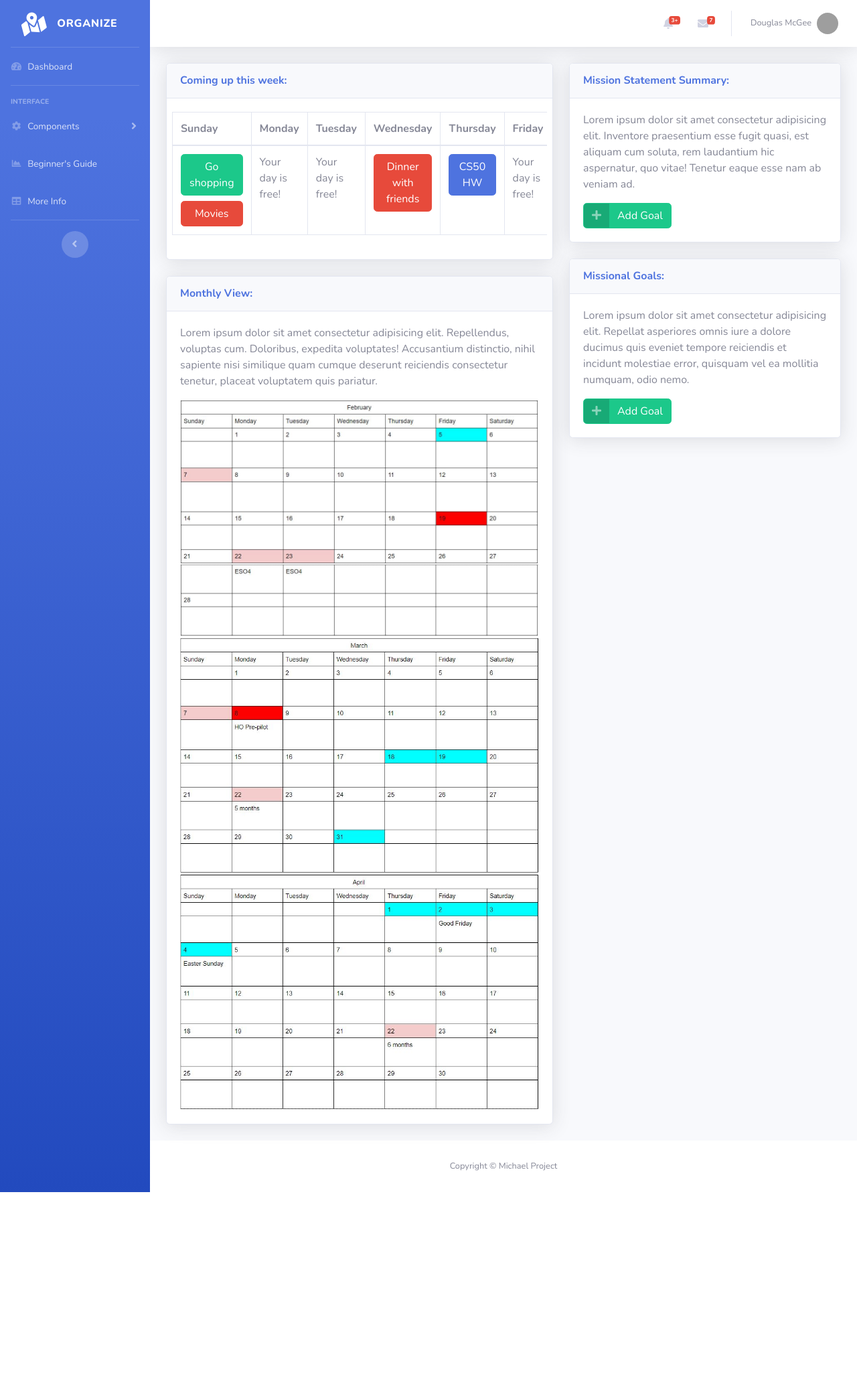
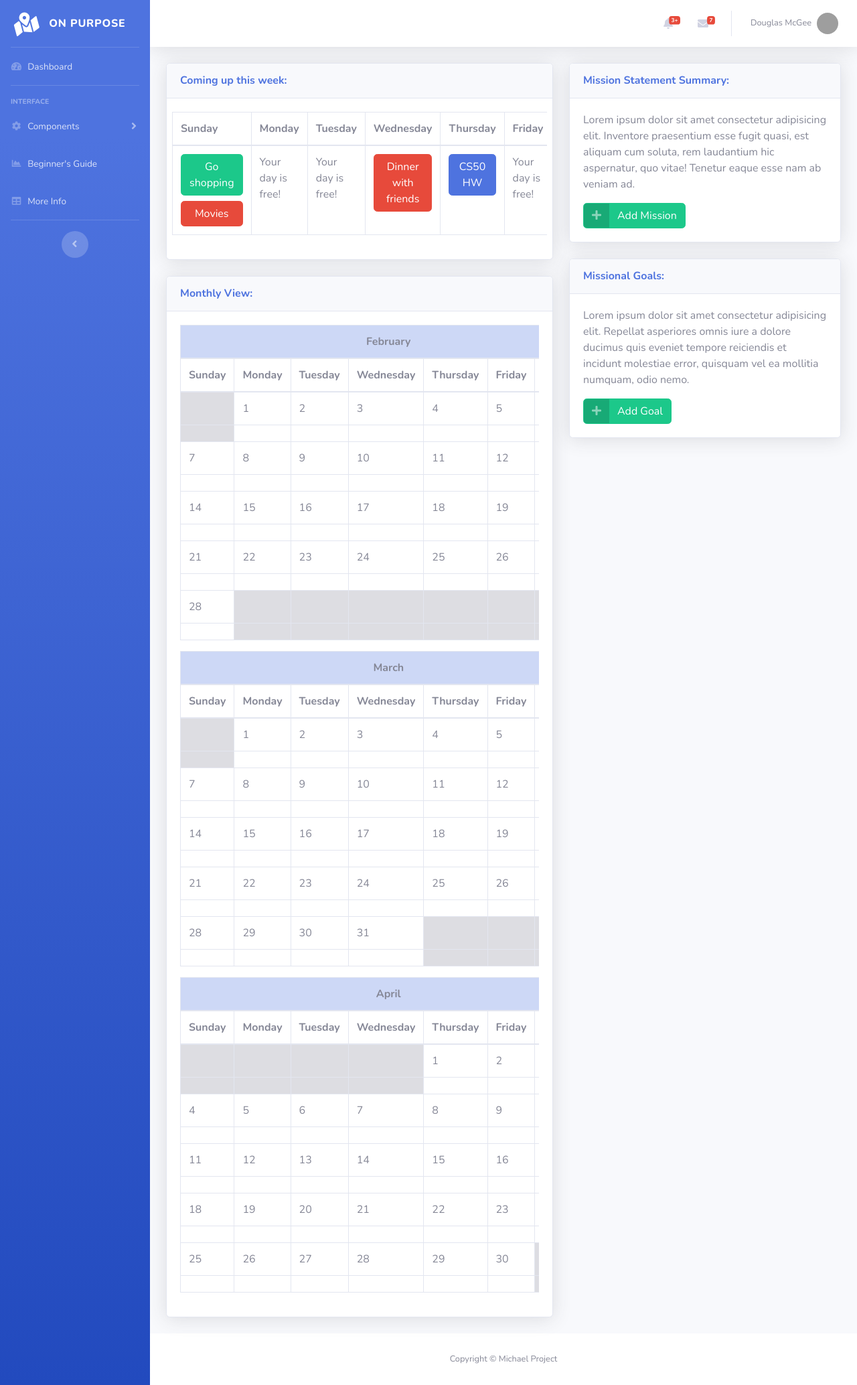
Before and after one commit to MMahoney6713/Capstone1, a Flask app: page / in a window 1280 px wide. Shown: the whole page at 67% size. Before the commit the page ends 1780 px from the top, so only its background shows below. Run offline with Flask 2, Linux system fonts and the light colour scheme; some libraries are stand-ins or nearby versions; grey boxes are pictures that could not be loaded.

Commit message:
added calendar creation with JS

```diff
--- /dev/null
+++ b/static/js/monthly-calendars.js
@@ -0,0 +1,89 @@
+$(function () {
+    // Helpful jQuery objects for later use
+    const $monthlyViewDiv = $('.month-views');
+
+    function buildCalendarHTML(month, year, today) {
+        const weekdayArray = ['Sunday', 'Monday', 'Tuesday', 'Wednesday', 'Thursday', 'Friday', 'Saturday'];
+        const monthsArray = ['January', 'February', 'March', 'April', 'May',
+            'June', 'July', 'August', 'September', 'November', 'December'];
+
+        // Build header
+        const $calendarHead = $(`
+        <table class="table table-bordered" width="100%" cellspacing="0">
+            <thead class="font-weight-bold">
+                <tr>
+                    <th class="text-center table-primary" colspan="7">${monthsArray[month]}</th>
+                </tr>
+                <tr class="">
+                    <th>Sunday</th>
+                    <th>Monday</th>
+                    <th>Tuesday</th>
+                    <th>Wednesday</th>
+                    <th>Thursday</th>
+                    <th>Friday</th>
+                    <th>Saturday</th>
+                </tr>
+            </thead>
+        </table>
+        `);
+
+        // Body
+        const $calendarBody = $('<tbody>');
+
+
+        // Build each row of calendar day blocks
+        const firstDayOfMonth = new Date(year, month, 1).getDay();
+        const daysInMonth = new Date(year, month + 1, 0).getDate();
+
+        const blocks_needed = calendarBlocksNeeded(firstDayOfMonth, daysInMonth);
+        let block_count = 0;
+        let day_count = 0;
+
+        for (let j = 0; j < blocks_needed / 7; j++) {
+            const $dayCountRow = $('<tr>');
+            const $eventRow = $('<tr>');
+
+            for (let i = 0; i < weekdayArray.length; i++) {
+
+                // Append blanks
+                if (block_count < firstDayOfMonth || day_count >= daysInMonth) {
+                    $dayCountRow.append($('<td class="table-secondary"></td>'));
+                    $eventRow.append($('<td class="table-secondary"></td>'));
+                } else {
+                    $dayCountRow.append($(`<td>${day_count + 1}</td>`));
+                    day_count++;
+                    $eventRow.append($('<td>'));
+                }
+
+                block_count++;
+            }
+
+            $calendarBody.append($dayCountRow);
+            $calendarBody.append($eventRow);
+
+        }
+
+        $calendarHead.append($calendarBody);
+        $monthlyViewDiv.append($calendarHead);
+
+    }
+
+    function calendarBlocksNeeded(firstDayOfMonth, daysInMonth) {
+        // Sum the number of blanks to the first day, plus days in month, plus blanks to end of calendar
+        const numberBlanksToFirstDay = firstDayOfMonth;
+        const numberBlanksAtEnd = 7 - (numberBlanksToFirstDay + daysInMonth) % 7;
+
+        return numberBlanksToFirstDay + numberBlanksAtEnd + daysInMonth;
+    }
+
+    const numberOfMonthsToShow = 3;
+    const today = new Date();
+    const currentMonth = today.getMonth();
+    const currentYear = today.getFullYear();
+
+    for (let i = 0; i < numberOfMonthsToShow; i++) {
+        buildCalendarHTML(currentMonth + i, currentYear, today)
+    }
+
+
+})
--- a/templates/homepage.html
+++ b/templates/homepage.html
@@ -69,15 +69,7 @@
                     <h6 class="m-0 font-weight-bold text-primary">Monthly View:</h6>
                 </div>
                 <div class="card-body">
-                    <p>Lorem ipsum dolor sit amet consectetur adipisicing elit. Repellendus, voluptas cum. Doloribus,
-                        expedita voluptates! Accusantium distinctio, nihil sapiente nisi similique quam cumque deserunt
-                        reiciendis consectetur tenetur, placeat voluptatem quis pariatur.</p>
-                    <img src="{{ url_for('static',filename='images/february.jpg') }}" class="img-fluid"
-                        alt="Responsive image">
-                    <img src="{{ url_for('static',filename='images/march.jpg') }}" class="img-fluid"
-                        alt="Responsive image">
-                    <img src="{{ url_for('static',filename='images/april.jpg') }}" class="img-fluid"
-                        alt="Responsive image">
+                    <div class="table-responsive month-views"></div>
                 </div>
             </div>
 
@@ -99,7 +91,7 @@
                         <span class="icon text-white-50">
                             <i class="fas fa-plus"></i>
                         </span>
-                        <span class="text">Add Goal</span>
+                        <span class="text">Add Mission</span>
                     </a>
                 </div>
             </div>
--- a/templates/main-template.html
+++ b/templates/main-template.html
@@ -25,7 +25,7 @@
                 <div class="sidebar-brand-icon rotate-n-15">
                     <i class="fas fa-map-marked-alt"></i>
                 </div>
-                <div class="sidebar-brand-text mx-3">Organize</div>
+                <div class="sidebar-brand-text mx-3">On Purpose</div>
             </a>
 
             <hr class="sidebar-divider my-0">
@@ -294,6 +294,7 @@
     <script src="{{ url_for('static',filename='vendor/bootstrap/js/bootstrap.bundle.min.js') }}"></script>
     <script src="{{ url_for('static',filename='vendor/jquery-easing/jquery.easing.min.js') }}"></script>
     <script src="{{ url_for('static',filename='js/sb-admin-2.min.js') }}"></script>
+    <script src="{{ url_for('static',filename='js/monthly-calendars.js') }}"></script>
 
 </body>
 
```
